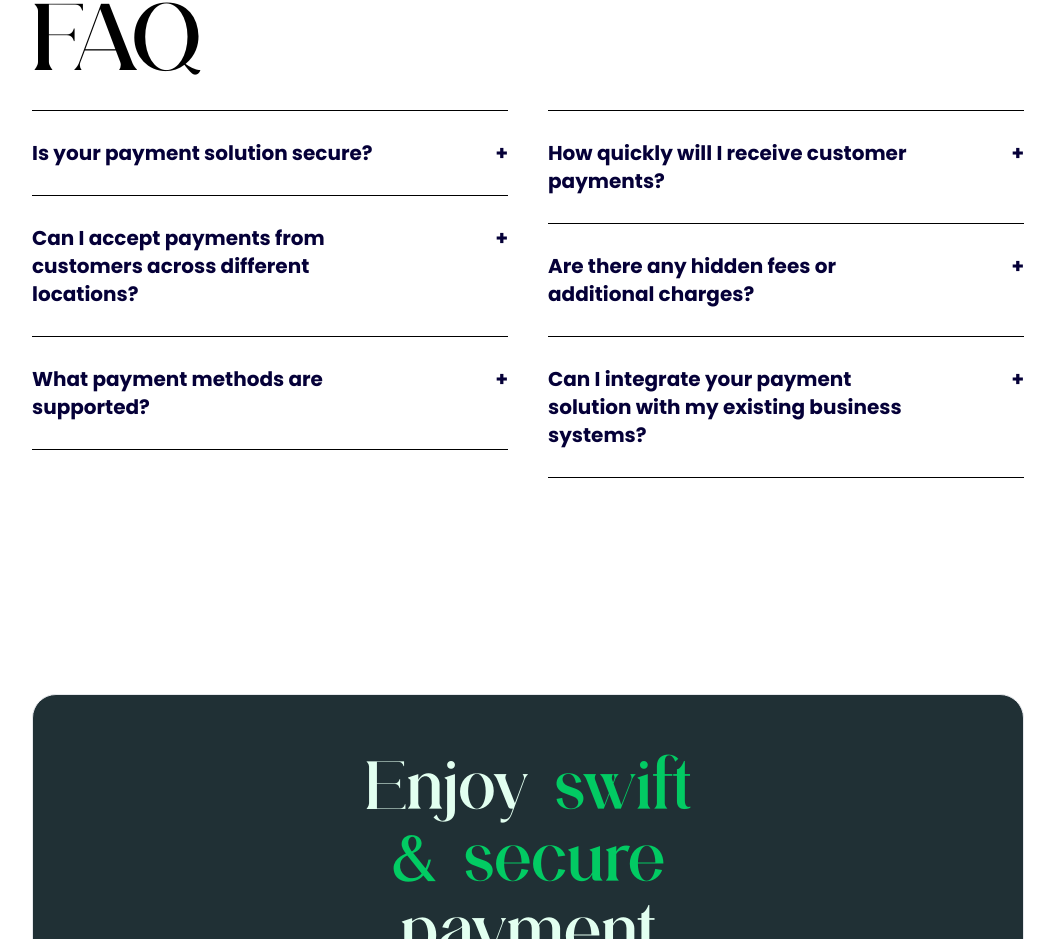
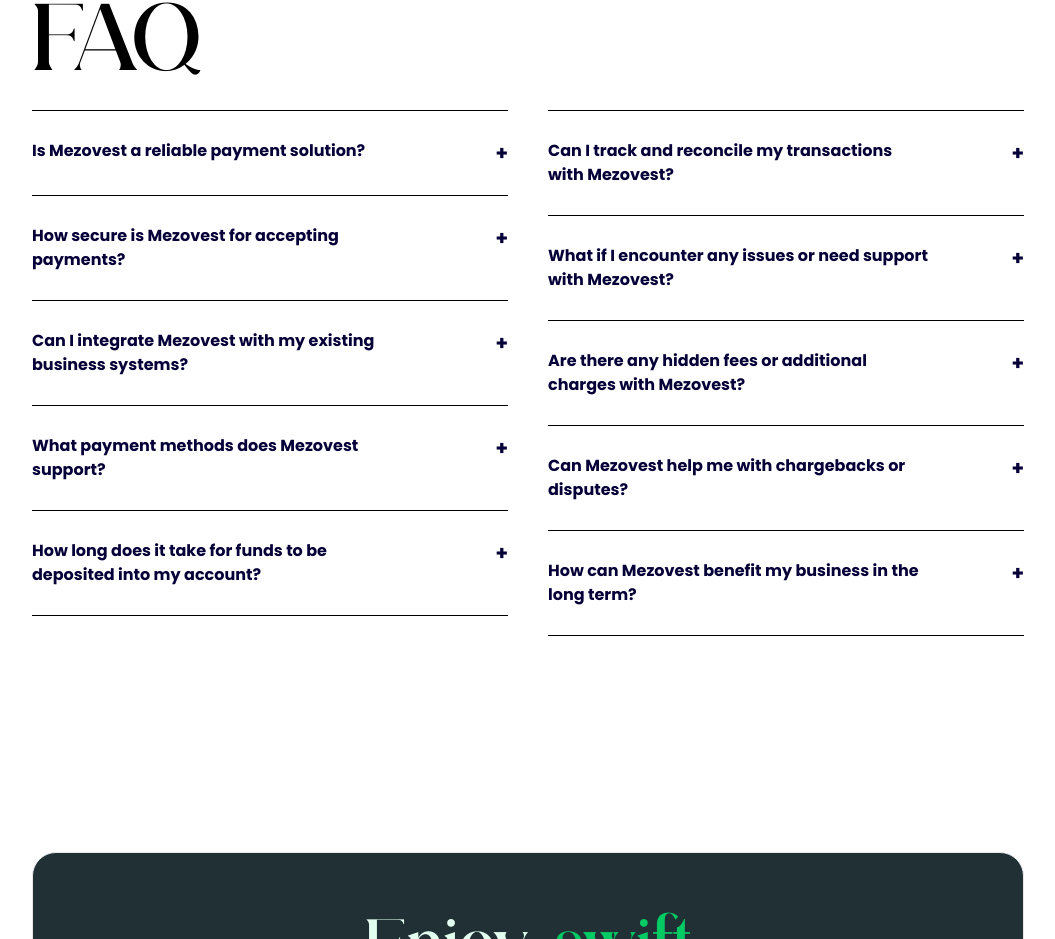
Before and after one commit to Glinkdev/mezovest-landing-page, a React (Vite) app: page /payment in a window 1280 px wide. Shown: the part 3221-4160 px from the top of the page, without its empty margins (112-1167 px from the left). Built offline with nearby package versions, Linux system fonts and the light colour scheme.

Commit message:
copy updates

```diff
--- a/src/pages/Payments/views/FaqSection.jsx
+++ b/src/pages/Payments/views/FaqSection.jsx
@@ -6,36 +6,56 @@ function FaqSection() {
     const leftFaq = [
         {
             key:"pay",
-            heading: "Is your payment solution secure?",
-            moreDetails: "Absolutely! We prioritize the security of your transactions and utilize industry-standard encryption protocols to safeguard your sensitive information."
+            heading: "Is Mezovest a reliable payment solution?",
+            moreDetails: "Absolutely! Mezovest is built on a robust and secure platform that ensures seamless and reliable payment processing for businesses. We prioritize the trust and satisfaction of our customers."
         },
         {
             key: "accept",
-            heading: "Can I accept payments from customers across different locations?",
-            moreDetails: "Yes, our payment solution allows you to accept payments from customers nationwide, regardless of their location."
+            heading: "How secure is Mezovest for accepting payments?",
+            moreDetails: "Security is our top priority. Mezovest employs advanced encryption and data protection measures to safeguard sensitive payment information. Your customers can feel confident that their transactions are secure."
         },
         {
             key: "method",
-            heading: "What payment methods are supported?",
-            moreDetails: "We support a wide range of payment methods, including credit cards, debit cards, mobile wallets, and online banking, ensuring convenience for both you and your customers."
+            heading: "Can I integrate Mezovest with my existing business systems?",
+            moreDetails: "Yes, Mezovest offers easy integration with various POS systems, websites, and mobile apps. Our dedicated support team is available to assist you throughout the integration process."
+        },
+        {
+            key: "acept",
+            heading: "What payment methods does Mezovest support?",
+            moreDetails: "Mezovest supports a wide range of payment methods, including debit cards, credit cards, mobile wallets, and bank transfers. We aim to provide your customers with a convenient and flexible payment experience."
+        },
+        {
+            key: "mhod",
+            heading: "How long does it take for funds to be deposited into my account?",
+            moreDetails: "With Mezovest, funds are typically deposited into your account within a few minutes. We strive to ensure timely and efficient settlements for your transactions."
         },
     ]
 
     const rightFaq = [
         {
             key:"speed",
-            heading: "How quickly will I receive customer payments?",
-            moreDetails: "You can expect fast and reliable settlement times, with funds typically deposited into your account within a specified timeframe, ensuring smooth cash flow for your business."
+            heading: "Can I track and reconcile my transactions with Mezovest?",
+            moreDetails: "Yes, Mezovest provides comprehensive transaction reporting and reconciliation tools. You can easily track and manage your payments, ensuring accurate record-keeping for your business."
         },
         {
             key: "fees",
-            heading: "Are there any hidden fees or additional charges?",
-            moreDetails: "We believe in transparency, and our pricing structure is designed to be clear and straightforward. We provide you with a breakdown of all applicable fees, so you know exactly what to expect."
+            heading: "What if I encounter any issues or need support with Mezovest?",
+            moreDetails: "We have a dedicated customer support team available to assist you with any questions or concerns you may have. Simply reach out to us, and we'll be happy to provide the support you need."
         },
         {
             key: "integration",
-            heading: "Can I integrate your payment solution with my existing business systems?",
-            moreDetails: "Yes, our payment solution is designed to be easily integrated with various business systems, such as e-commerce platforms, point-of-sale (POS) systems, and accounting software, allowing for seamless operations."
+            heading: "Are there any hidden fees or additional charges with Mezovest?",
+            moreDetails: "Transparency is important to us. Mezovest offers competitive pricing with no hidden fees. Our fee structure is clear and straightforward, ensuring you know exactly what to expect."
+        },
+        {
+            key: "fes",
+            heading: "Can Mezovest help me with chargebacks or disputes?",
+            moreDetails: "Yes, Mezovest provides dispute resolution services to help you navigate chargebacks or customer disputes. We work closely with you to ensure fair and timely resolutions."
+        },
+        {
+            key: "ingration",
+            heading: "How can Mezovest benefit my business in the long term?",
+            moreDetails: "By leveraging Mezovest, you can enhance your customers' payment experience, increase sales, and streamline your financial processes. Our reliable and user-friendly solution helps you focus on growing your business with peace of mind."
         },
     ]
 
@@ -77,11 +97,11 @@ function FaqSection() {
                         return (
                             <div className={`${index === 0 ? "border-t border-b": ""} py-7 border-b border-black`} key={index}>
                                 <div className='flex justify-between text-base'>
-                                    <span className="font-bold text-xl w-4/5">{item.heading}</span>
+                                    <span className="font-bold text-md w-4/5">{item.heading}</span>
                                     <span className='font-bold text-xl cursor-pointer w-1/5 text-end' onClick={() => showLeftText(item.heading)}>{!showLongDetails ? "+" : "-"}</span>
                                 </div>
                                 {showLongDetails && (
-                                    <p className='mt-4 text-lg'>{item.moreDetails}</p>
+                                    <p className='mt-4 text-md'>{item.moreDetails}</p>
                                 )}
                             </div>
                         )
@@ -93,11 +113,11 @@ function FaqSection() {
                         return (
                             <div className={`${index === 0 ? "md:border-t md:border-b": ""} py-7 border-b border-black`} key={index}>
                                 <div className='flex justify-between text-base'>
-                                    <span className="font-bold text-xl w-4/5">{item.heading}</span>
+                                    <span className="font-bold text-md w-4/5">{item.heading}</span>
                                     <span className='font-bold text-xl cursor-pointer w-1/5 text-end' onClick={() => showRightText(item.heading)}>{!showLongDetails ? "+" : "-"}</span>
                                 </div>
                                 {showLongDetails && (
-                                    <p className='mt-4 text-lg'>{item.moreDetails}</p>
+                                    <p className='mt-4 text-md'>{item.moreDetails}</p>
                                 )}
                             </div>
                         )
--- a/src/pages/SecurePayment/views/FaqSection.jsx
+++ b/src/pages/SecurePayment/views/FaqSection.jsx
@@ -6,36 +6,56 @@ function FaqSection() {
     const leftFaq = [
         {
             key:"pay",
-            heading: "Is your payment solution secure?",
-            moreDetails: "Absolutely! We prioritize the security of your transactions and utilize industry-standard encryption protocols to safeguard your sensitive information."
+            heading: "How secure are payment links with Mezovest?",
+            moreDetails: "Mezovest prioritizes the security of your transactions. Our payment links utilize industry-standard encryption and security measures to ensure the safety of your payments. You can trust that your financial information is protected."
         },
         {
             key: "accept",
-            heading: "Can I accept payments from customers across different locations?",
-            moreDetails: "Yes, our payment solution allows you to accept payments from customers nationwide, regardless of their location."
+            heading: "Can I trust Mezovest's payment links for receiving payments?",
+            moreDetails: "Absolutely! Mezovest's payment links are designed to provide a reliable and hassle-free payment experience. We have implemented robust systems and protocols to ensure seamless and secure transactions for both businesses and customers."
         },
         {
             key: "method",
-            heading: "What payment methods are supported?",
-            moreDetails: "We support a wide range of payment methods, including credit cards, debit cards, mobile wallets, and online banking, ensuring convenience for both you and your customers."
+            heading: "Are there any hidden fees or charges associated with using Mezovest's payment links?",
+            moreDetails: "Mezovest believes in transparency. We provide clear information about our fees and charges, so you can make informed decisions. You can trust that our pricing is fair, upfront, and competitive."
+        },
+        {
+            key: "acept",
+            heading: "How quickly will I receive payments through Mezovest's payment links?",
+            moreDetails: "The speed of payment processing depends on various factors, including the payment method used and the bank's processing times. However, Mezovest strives to facilitate swift payment transfers, ensuring you receive your funds in a timely manner."
+        },
+        {
+            key: "mthod",
+            heading: "What happens if there is an issue with a payment made through a Mezovest payment link?",
+            moreDetails: "Our dedicated customer support team is here to assist you. If you encounter any issues or have concerns about a payment made through our platform, we will work diligently to resolve them and ensure your satisfaction."
         },
     ]
 
     const rightFaq = [
         {
             key:"speed",
-            heading: "How quickly will I receive customer payments?",
-            moreDetails: "You can expect fast and reliable settlement times, with funds typically deposited into your account within a specified timeframe, ensuring smooth cash flow for your business."
+            heading: "Can Mezovest support international payments through payment links?",
+            moreDetails: "Yes! Mezovest enables seamless international payments through our payment links. Whether you have customers or partners overseas, our platform allows you to request and receive payments internationally."
         },
         {
             key: "fees",
-            heading: "Are there any hidden fees or additional charges?",
-            moreDetails: "We believe in transparency, and our pricing structure is designed to be clear and straightforward. We provide you with a breakdown of all applicable fees, so you know exactly what to expect."
+            heading: "How can Mezovest's payment links benefit my business?",
+            moreDetails: "Mezovest's payment links offer convenience, efficiency, and a professional payment solution for your business. By using our links, you can streamline your payment processes, improve cash flow, and provide a seamless payment experience for your customers."
         },
         {
             key: "integration",
-            heading: "Can I integrate your payment solution with my existing business systems?",
-            moreDetails: "Yes, our payment solution is designed to be easily integrated with various business systems, such as e-commerce platforms, point-of-sale (POS) systems, and accounting software, allowing for seamless operations."
+            heading: "Is it easy to set up and use Mezovest's payment links?",
+            moreDetails: "Response: Absolutely! Mezovest has designed our platform to be user-friendly and intuitive. Setting up and using our payment links is simple and straightforward, allowing you to start accepting payments with ease."
+        },
+        {
+            key: "fes",
+            heading: "Can I customize Mezovest's payment links to match my brand?",
+            moreDetails: "Yes! Mezovest understands the importance of branding. You can customize your payment links with your brand name, providing a professional and consistent brand experience for your customers."
+        },
+        {
+            key: "intetion",
+            heading: "What if my customers are hesitant to use payment links?",
+            moreDetails: "We understand that some customers may have reservations about new payment methods. We recommend educating your customers about the security and convenience of Mezovest's payment links. Once they see the benefits, they will feel more confident in using this reliable payment solution."
         },
     ]
 
@@ -77,11 +97,11 @@ function FaqSection() {
                         return (
                             <div className={`${index === 0 ? "border-t border-b": ""} py-7 border-b border-black`} key={index}>
                                 <div className='flex justify-between text-base'>
-                                    <span className="font-bold text-xl w-4/5">{item.heading}</span>
+                                    <span className="font-bold text-md w-4/5">{item.heading}</span>
                                     <span className='font-bold text-xl cursor-pointer w-1/5 text-end' onClick={() => showLeftText(item.heading)}>{!showLongDetails ? "+" : "-"}</span>
                                 </div>
                                 {showLongDetails && (
-                                    <p className='mt-4 text-lg'>{item.moreDetails}</p>
+                                    <p className='mt-4 text-md'>{item.moreDetails}</p>
                                 )}
                             </div>
                         )
@@ -93,11 +113,11 @@ function FaqSection() {
                         return (
                             <div className={`${index === 0 ? "md:border-t md:border-b": ""} py-7 border-b border-black`} key={index}>
                                 <div className='flex justify-between text-base'>
-                                    <span className="font-bold text-xl w-4/5">{item.heading}</span>
+                                    <span className="font-bold text-md w-4/5">{item.heading}</span>
                                     <span className='font-bold text-xl cursor-pointer w-1/5 text-end' onClick={() => showRightText(item.heading)}>{!showLongDetails ? "+" : "-"}</span>
                                 </div>
                                 {showLongDetails && (
-                                    <p className='mt-4 text-lg'>{item.moreDetails}</p>
+                                    <p className='mt-4 text-md'>{item.moreDetails}</p>
                                 )}
                             </div>
                         )
--- a/src/pages/SendMoney/views/FaqSection.jsx
+++ b/src/pages/SendMoney/views/FaqSection.jsx
@@ -6,36 +6,56 @@ function FaqSection() {
     const leftFaq = [
         {
             key:"pay",
-            heading: "Is your payment solution secure?",
-            moreDetails: "Absolutely! We prioritize the security of your transactions and utilize industry-standard encryption protocols to safeguard your sensitive information."
+            heading: "Is Mezovest a secure platform for sending money?",
+            moreDetails: "Absolutely! Mezovest prioritizes the security of your transactions. We employ robust encryption and authentication measures to ensure that your money is sent safely and securely."
         },
         {
             key: "accept",
-            heading: "Can I accept payments from customers across different locations?",
-            moreDetails: "Yes, our payment solution allows you to accept payments from customers nationwide, regardless of their location."
+            heading: "How reliable is Mezovest for sending money to partners?",
+            moreDetails: "Mezovest is built on a reliable infrastructure that guarantees seamless and efficient money transfers. Our platform is designed to provide a dependable experience for businesses when sending funds to their partners."
         },
         {
             key: "method",
-            heading: "What payment methods are supported?",
-            moreDetails: "We support a wide range of payment methods, including credit cards, debit cards, mobile wallets, and online banking, ensuring convenience for both you and your customers."
+            heading: "Can I trust Mezovest with large or frequent money transfers?",
+            moreDetails: "Absolutely! Mezovest is designed to handle transactions of all sizes, including large or frequent money transfers. You can trust us to facilitate your financial transactions with reliability and efficiency."
+        },
+        {
+            key: "accet",
+            heading: "What payment methods are available for sending money with Mezovest?",
+            moreDetails: "Mezovest supports various payment methods, including bank transfers and digital wallets. You have the flexibility to choose the most convenient option for sending money to your partners."
+        },
+        {
+            key: "metho",
+            heading: "How long does it take for the recipient to receive the money?",
+            moreDetails: "The speed of money transfers with Mezovest depends on factors such as the recipient's bank processing time. However, we strive to ensure that your funds are delivered in a timely manner to your partners."
         },
     ]
 
     const rightFaq = [
         {
             key:"speed",
-            heading: "How quickly will I receive customer payments?",
-            moreDetails: "You can expect fast and reliable settlement times, with funds typically deposited into your account within a specified timeframe, ensuring smooth cash flow for your business."
+            heading: "Can I track the status of my money transfers on Mezovest?",
+            moreDetails: "Yes, Mezovest provides a comprehensive transaction history and tracking feature. You can easily monitor the progress of your money transfers, giving you peace of mind and transparency."
         },
         {
             key: "fees",
-            heading: "Are there any hidden fees or additional charges?",
-            moreDetails: "We believe in transparency, and our pricing structure is designed to be clear and straightforward. We provide you with a breakdown of all applicable fees, so you know exactly what to expect."
+            heading: "Are there any hidden fees or additional charges when sending money with Mezovest?",
+            moreDetails: "Mezovest believes in transparent pricing. We provide a clear fee structure, ensuring that you are aware of any charges associated with your money transfers. No hidden fees, just honest and upfront pricing."
         },
         {
             key: "integration",
-            heading: "Can I integrate your payment solution with my existing business systems?",
-            moreDetails: "Yes, our payment solution is designed to be easily integrated with various business systems, such as e-commerce platforms, point-of-sale (POS) systems, and accounting software, allowing for seamless operations."
+            heading: "What if there is an issue or discrepancy with a money transfer?",
+            moreDetails: "Our dedicated customer support team is available to assist you with any issues or discrepancies you may encounter. We are committed to resolving any concerns and ensuring a smooth money transfer experience."
+        },
+        {
+            key: "fee",
+            heading: "Can Mezovest help with international money transfers?",
+            moreDetails: "Absolutely! Mezovest supports both domestic and international money transfers, allowing you to send funds to your partners across borders. We make cross-border transactions simple and reliable."
+        },
+        {
+            key: "intion",
+            heading: "How can Mezovest benefit my business in the long run?",
+            moreDetails: "By utilizing Mezovest's secure and reliable money transfer solution, you can streamline your financial processes, enhance your business relationships, and ensure prompt payments to your partners. We are here to support your financial needs every step of the way."
         },
     ]
 
@@ -77,11 +97,11 @@ function FaqSection() {
                         return (
                             <div className={`${index === 0 ? "border-t border-b": ""} py-7 border-b border-black`} key={index}>
                                 <div className='flex justify-between text-base'>
-                                    <span className="font-bold text-xl w-4/5">{item.heading}</span>
+                                    <span className="font-bold text-md w-4/5">{item.heading}</span>
                                     <span className='font-bold text-xl cursor-pointer w-1/5 text-end' onClick={() => showLeftText(item.heading)}>{!showLongDetails ? "+" : "-"}</span>
                                 </div>
                                 {showLongDetails && (
-                                    <p className='mt-4 text-lg'>{item.moreDetails}</p>
+                                    <p className='mt-4 text-md'>{item.moreDetails}</p>
                                 )}
                             </div>
                         )
@@ -93,11 +113,11 @@ function FaqSection() {
                         return (
                             <div className={`${index === 0 ? "md:border-t md:border-b": ""} py-7 border-b border-black`} key={index}>
                                 <div className='flex justify-between text-base'>
-                                    <span className="font-bold text-xl w-4/5">{item.heading}</span>
+                                    <span className="font-bold text-md w-4/5">{item.heading}</span>
                                     <span className='font-bold text-xl cursor-pointer w-1/5 text-end' onClick={() => showRightText(item.heading)}>{!showLongDetails ? "+" : "-"}</span>
                                 </div>
                                 {showLongDetails && (
-                                    <p className='mt-4 text-lg'>{item.moreDetails}</p>
+                                    <p className='mt-4 text-md'>{item.moreDetails}</p>
                                 )}
                             </div>
                         )
```
